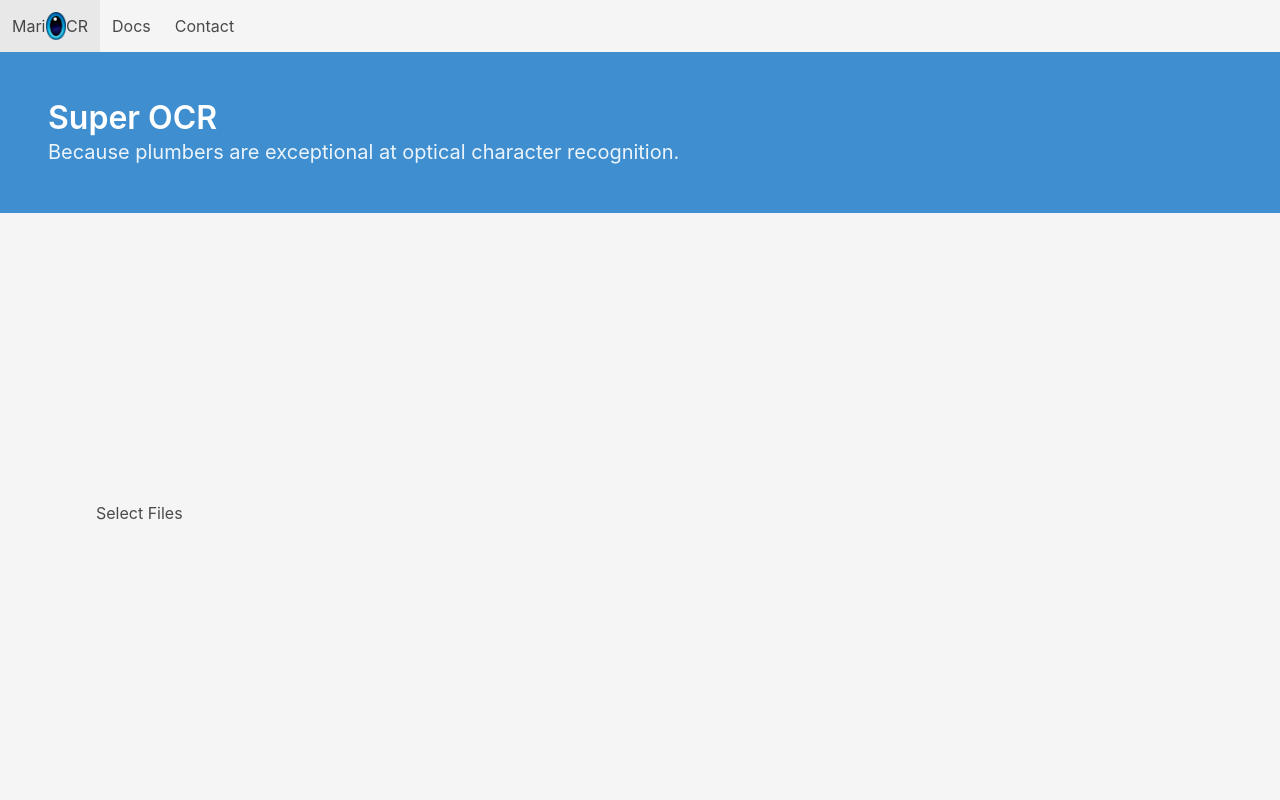
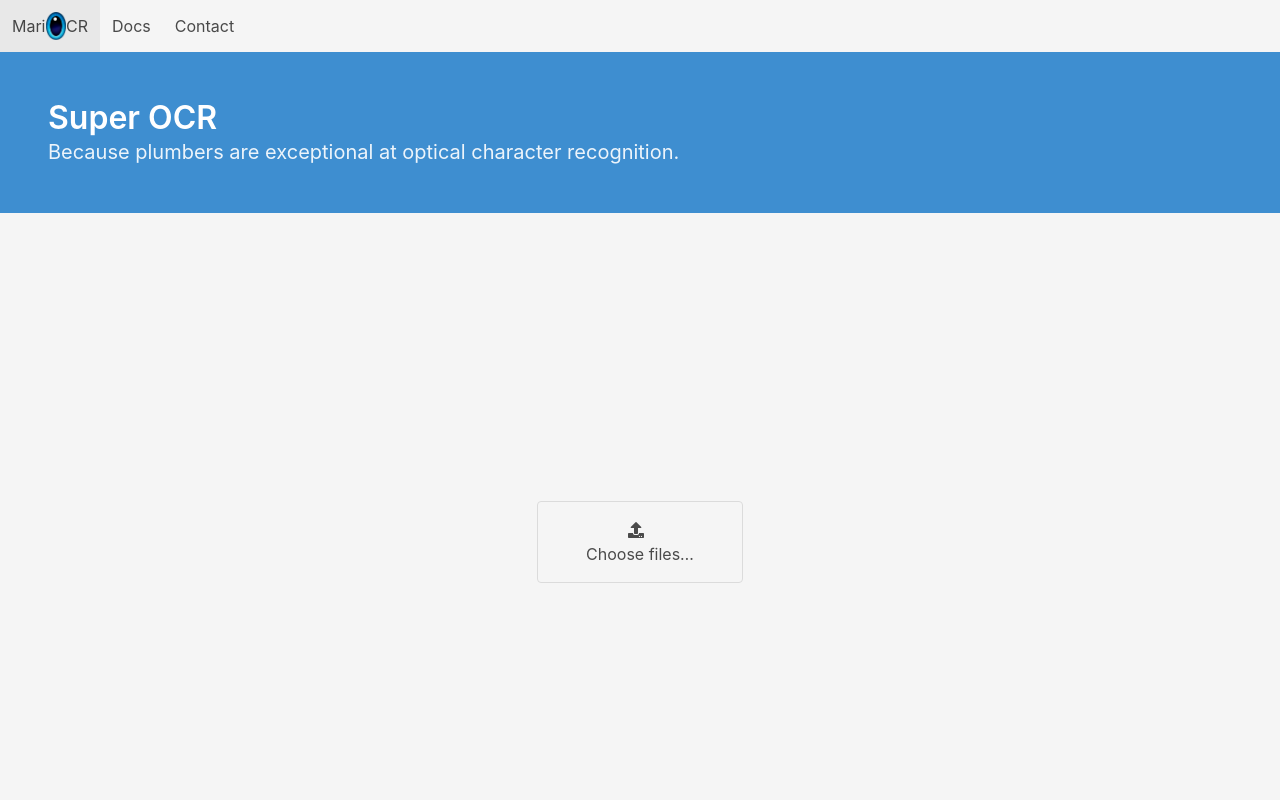
Before and after one commit to McClunatic/mariocr, a Vue app: page / in a window 1280 px wide. Shown: the top 800 px of the page. Built offline with nearby package versions, Linux system fonts and the light colour scheme.

Commit message:
Modify file upload using Bulma wrapper

```diff
--- a/src/App.vue
+++ b/src/App.vue
@@ -27,6 +27,7 @@ export default defineComponent({
 
 <style lang="scss">
 @import 'bulma/css/bulma.min.css';
+@import '@fortawesome/fontawesome-free/css/all.min.css';
 
 html, body, #app {
   height: 100%;
--- a/src/components/FileUploadButton.vue
+++ b/src/components/FileUploadButton.vue
@@ -1,14 +1,17 @@
 <template>
-  <label>
-    Select Files
-    <input
-      id="files"
-      type="file"
-      multiple
-      hidden
-      @change="recognizeFiles"
-    >
-  </label>
+  <div class="file is-centered is-boxed">
+    <label class="file-label">
+      <input class="file-input" type="file" multiple @change="recognizeFiles">
+      <span class="file-cta">
+        <span class="file-icon">
+          <i class="fas fa-upload"></i>
+        </span>
+        <span class="file-label">
+          Choose files…
+        </span>
+      </span>
+    </label>
+  </div>
 </template>
 
 <script lang="ts">
```
